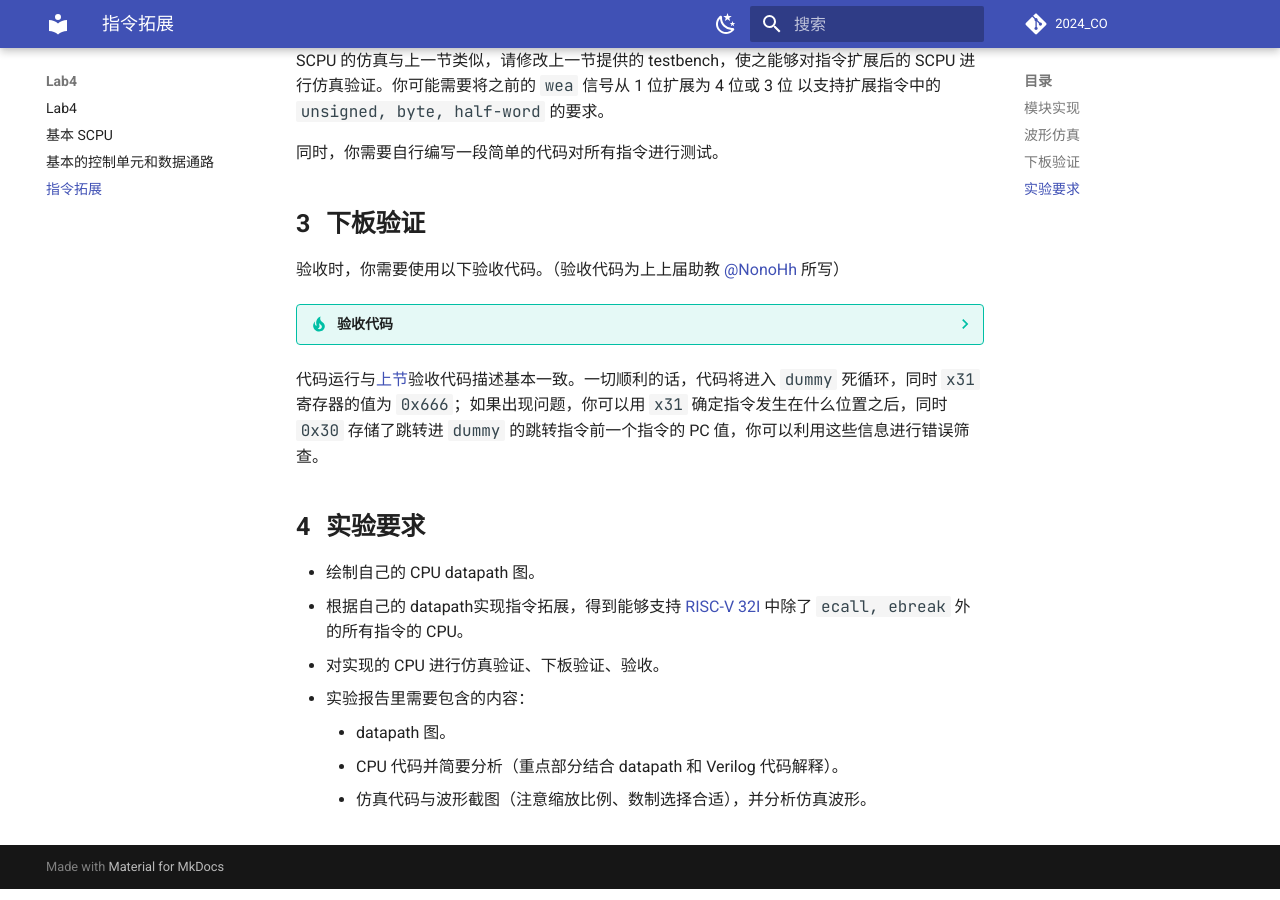
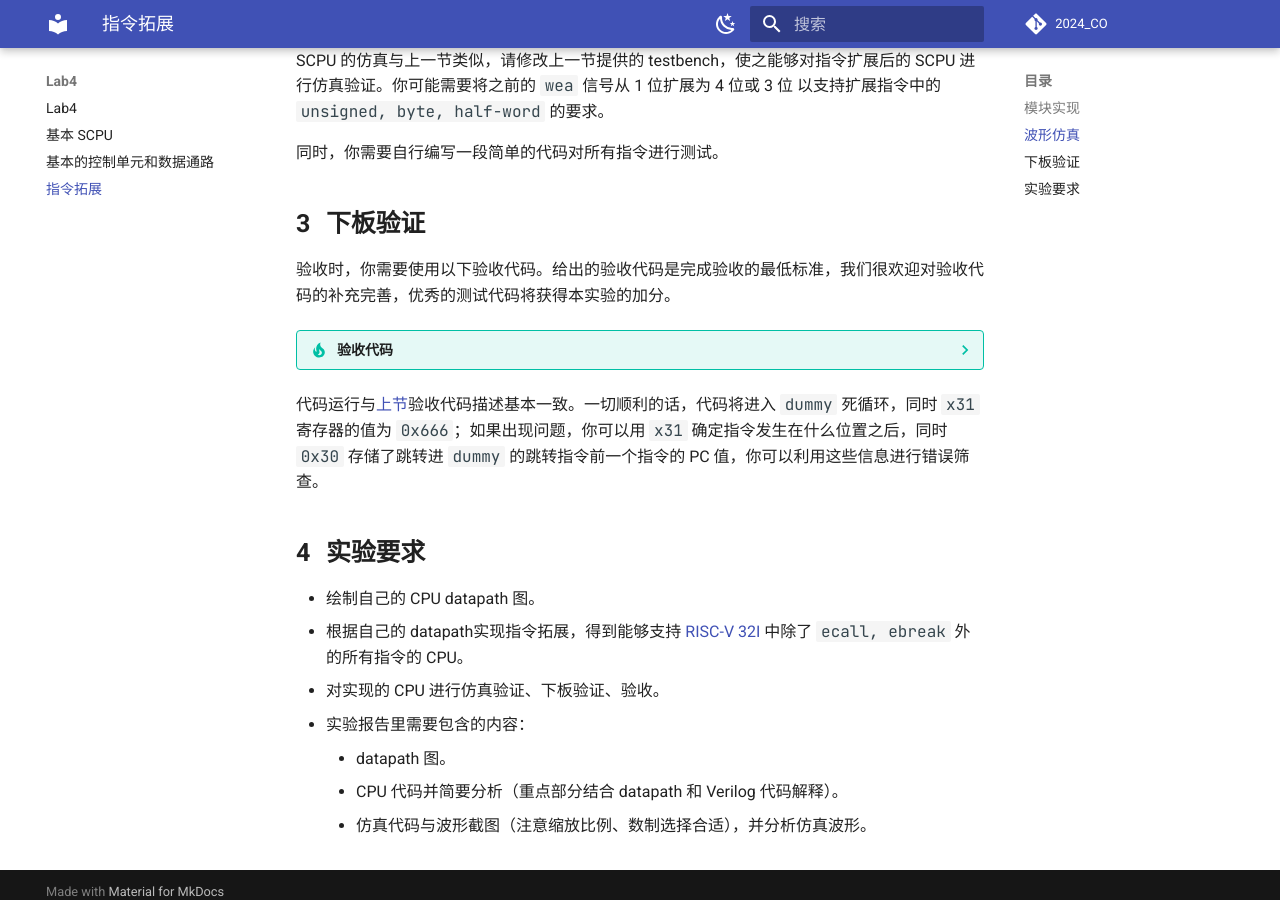
Before and after one commit to Guahao31/2024_CO, an MkDocs documentation site: the page built from docs/Lab4/instr_extension.md, in a window 1280 px wide and 900 px high, scrolled down 1547 px. Built offline with MkDocs 1.6.1 and Material for MkDocs 9.7.7, drawn with Linux system fonts in a browser that asks for light colours; a script that is not in the unit is left out; comment, search, counter and statistics services are not loaded.

Commit message:
doc: lab4-ext check code

```diff
--- a/docs/Lab4/instr_extension.md
+++ b/docs/Lab4/instr_extension.md
@@ -65,7 +65,7 @@
 
 ## 下板验证
 
-验收时，你需要使用以下验收代码。（验收代码为上上届助教 [@NonoHh](https://github.com/NonoHh) 所写）
+验收时，你需要使用以下验收代码。给出的验收代码是完成验收的最低标准，我们很欢迎对验收代码的补充完善，优秀的测试代码将获得本实验的加分。
 
 ??? tip "验收代码"
     === "test_4_3.s"
```
